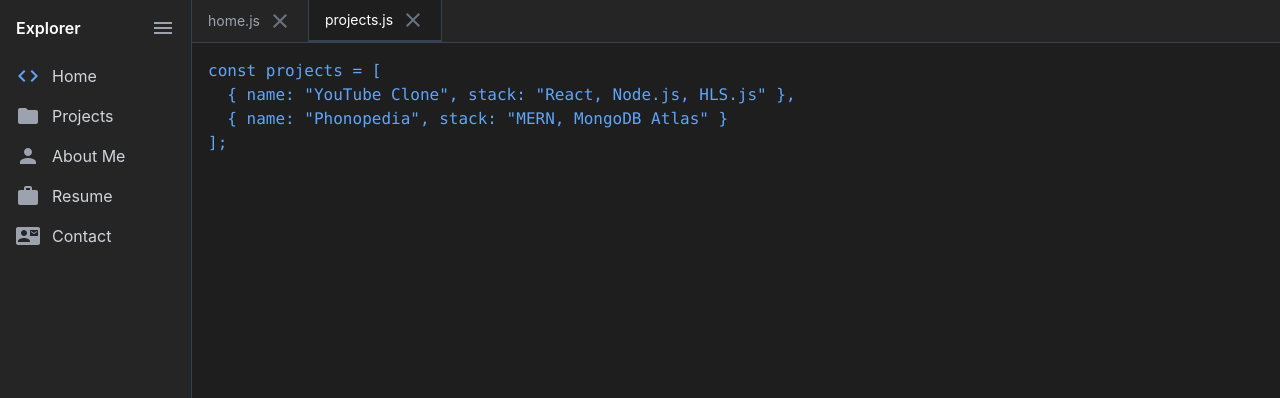
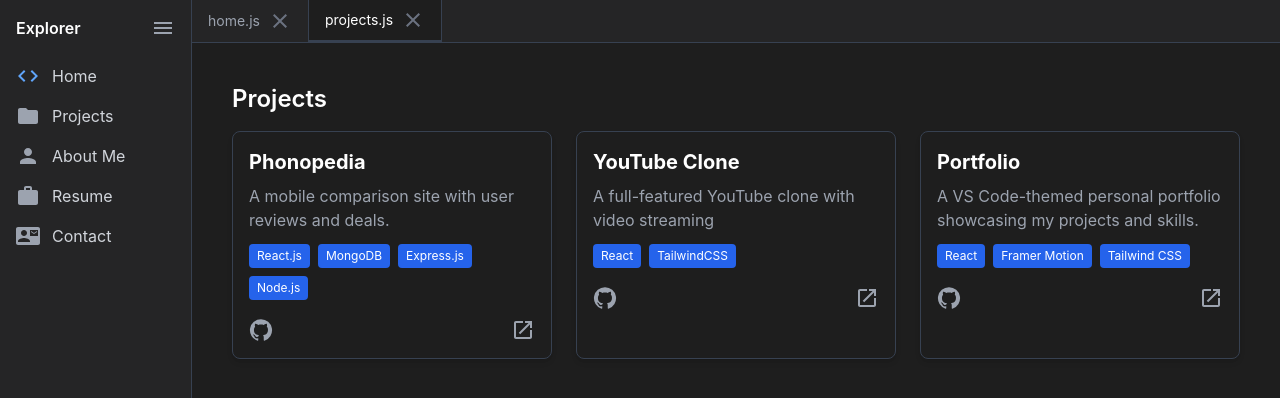
Before and after one commit to piyushsangale13/portfolio, a React (Create React App) app: page / in a window 1280 px wide. Both pictures are taken after a click on the element "Projects". Shown: the top 398 px of the page. Built offline with nearby package versions, Linux system fonts and the light colour scheme.

Commit message:
added framer-motion

```diff
--- a/package.json
+++ b/package.json
@@ -14,6 +14,7 @@
     "react-dom": "^19.0.0",
     "react-icons": "^5.4.0",
     "react-pdf": "^9.2.1",
+    "react-router-dom": "^7.1.5",
     "react-scripts": "5.0.1",
     "web-vitals": "^4.2.4"
   },
--- a/src/components/tabs/Home.jsx
+++ b/src/components/tabs/Home.jsx
@@ -1,12 +1,52 @@
-import React from "react";
+import React, { useState } from "react";
+import { motion } from "framer-motion";
+import { FaGithub, FaLinkedin, FaEnvelope } from "react-icons/fa";
 
 const Home = () => {
+  const [isSidebarOpen, setIsSidebarOpen] = useState(true);
+
   return (
-    <pre className="text-green-400">
-      {`// Welcome to My Portfolio`}
-      <br />
-      {`console.log("Hello, world!");`}
-    </pre>
+    <div className="flex h-full bg-[#1e1e1e] text-gray-300">
+
+      {/* Main Content */}
+      <div className="flex-1 flex flex-col justify-center items-center text-center px-8">
+        <motion.h1
+          className="text-5xl font-bold text-white"
+          initial={{ opacity: 0, y: -20 }}
+          animate={{ opacity: 1, y: 0 }}
+          transition={{ duration: 1 }}
+        >
+          Hi, I'm <span className="text-blue-400">Piyush Sangale</span>
+        </motion.h1>
+
+        <motion.p
+          className="text-lg text-gray-400 mt-4"
+          initial={{ opacity: 0, y: 20 }}
+          animate={{ opacity: 1, y: 0 }}
+          transition={{ duration: 1, delay: 0.3 }}
+        >
+          Full Stack Developer | final year student at IIT Mandi
+        </motion.p>
+
+        {/* Social Links */}
+        <motion.div
+          className="flex space-x-6 mt-6"
+          initial={{ opacity: 0 }}
+          animate={{ opacity: 1 }}
+          transition={{ duration: 1, delay: 0.5 }}
+        >
+          <a href="https://github.com/piyushsangale13" target="_blank" rel="noopener noreferrer">
+            <FaGithub className="text-3xl hover:text-white transition duration-300" />
+          </a>
+          <a href="https://www.linkedin.com/in/piyush-sangale-561941224/" target="_blank" rel="noopener noreferrer">
+            <FaLinkedin className="text-3xl hover:text-blue-400 transition duration-300" />
+          </a>
+          <a href="mailto:piyushsangale13@gmail.com">
+            <FaEnvelope className="text-3xl hover:text-red-400 transition duration-300" />
+          </a>
+        </motion.div>
+      </div>
+    </div>
   );
 };
 
--- a/src/components/tabs/Projects.jsx
+++ b/src/components/tabs/Projects.jsx
@@ -1,16 +1,69 @@
 import React from "react";
+import { motion } from "framer-motion";
+import { GitHub, OpenInNew } from "@mui/icons-material";
+
+const projects = [
+  {
+    title: "Phonopedia",
+    description: "A mobile comparison site with user reviews and deals.",
+    tech: ["React.js", "MongoDB", "Express.js", "Node.js"],
+    github: "https://github.com/piyushsangale13/phonopedia",
+    live: "https://phonopedia-client.vercel.app/",
+  },
+  {
+    title: "YouTube Clone",
+    description: "A full-featured YouTube clone with video streaming",
+    tech: ["React", "TailwindCSS"],
+    github: "https://github.com/piyushsangale13/youtubeClone",
+    live: "https://youtube-clone-ten-sooty.vercel.app/",
+  },
+  {
+    title: "Portfolio",
+    description: "A VS Code-themed personal portfolio showcasing my projects and skills.",
+    tech: ["React", "Framer Motion", "Tailwind CSS"],
+    github: "https://github.com/piyushsangale13/portfolio",
+    live: "https://portfolio-xi-pied-64.vercel.app/",
+  },
+];
 
 const Projects = () => {
   return (
-    <pre className="text-blue-400">
-      {`const projects = [`}
-      <br />
-      {`  { name: "YouTube Clone", stack: "React, Node.js, HLS.js" },`}
-      <br />
-      {`  { name: "Phonopedia", stack: "MERN, MongoDB Atlas" }`}
-      <br />
-      {`];`}
-    </pre>
+    <div className="p-6 text-white">
+      <h2 className="text-2xl font-semibold mb-4">Projects</h2>
+
+      <div className="grid grid-cols-1 sm:grid-cols-2 lg:grid-cols-3 gap-6">
+        {projects.map((project, index) => (
+          <motion.div
+            key={index}
+            initial={{ opacity: 0, y: 30 }}
+            animate={{ opacity: 1, y: 0 }}
+            transition={{ duration: 0.5, delay: index * 0.2 }}
+            className="bg-[#1e1e1e] p-4 rounded-lg border border-gray-700 shadow-md hover:shadow-lg transition-shadow"
+          >
+            <h3 className="text-xl font-bold">{project.title}</h3>
+            <p className="text-gray-400 mt-2">{project.description}</p>
+            <div className="mt-3 flex flex-wrap gap-2">
+              {project.tech.map((tech, i) => (
+                <span
+                  key={i}
+                  className="bg-blue-600 text-white text-xs px-2 py-1 rounded"
+                >
+                  {tech}
+                </span>
+              ))}
+            </div>
+            <div className="mt-4 flex justify-between">
+              <a href={project.github} target="_blank" rel="noopener noreferrer">
+                <GitHub className="text-gray-400 hover:text-white cursor-pointer" />
+              </a>
+              <a href={project.live} target="_blank" rel="noopener noreferrer">
+                <OpenInNew className="text-gray-400 hover:text-white cursor-pointer" />
+              </a>
+            </div>
+          </motion.div>
+        ))}
+      </div>
+    </div>
   );
 };
 
```
Also changed, not shown: 1 other file (tests, documents, lock files or other folders).
